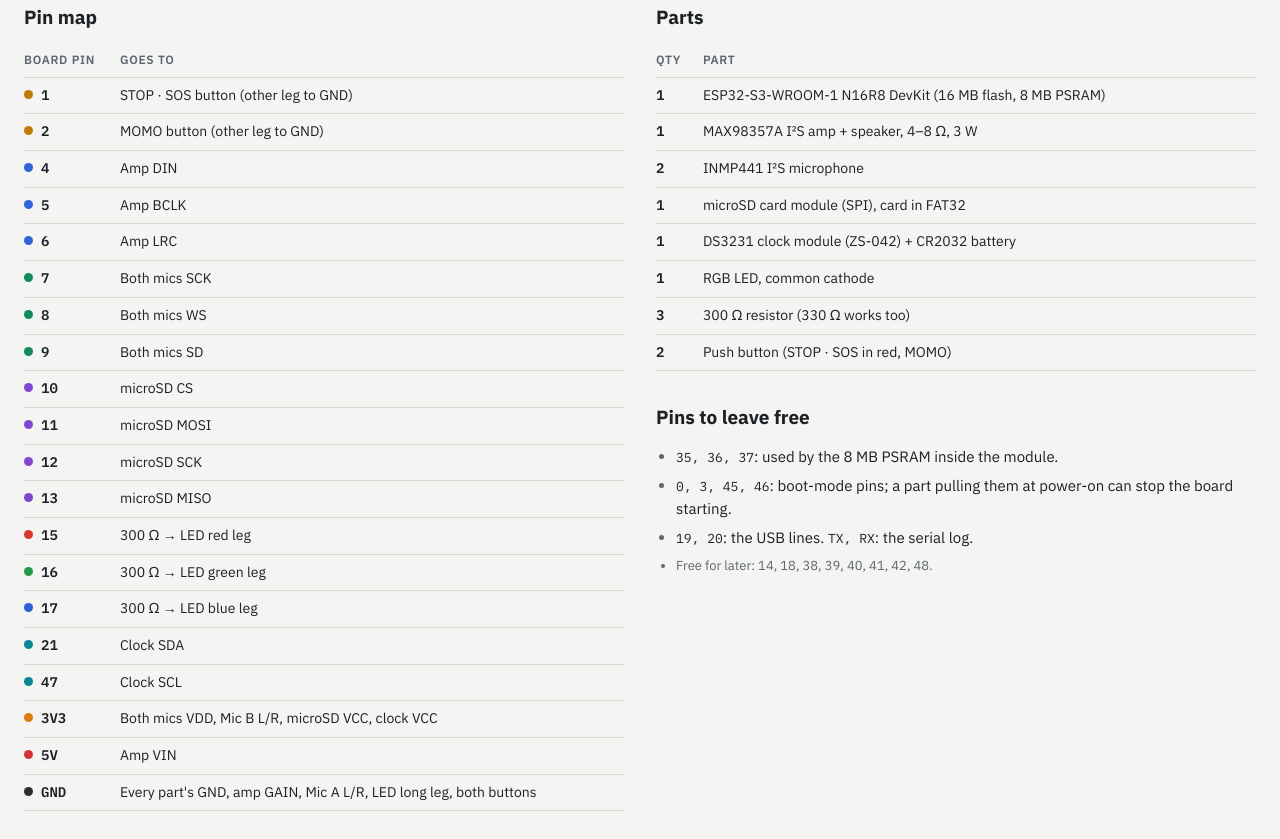
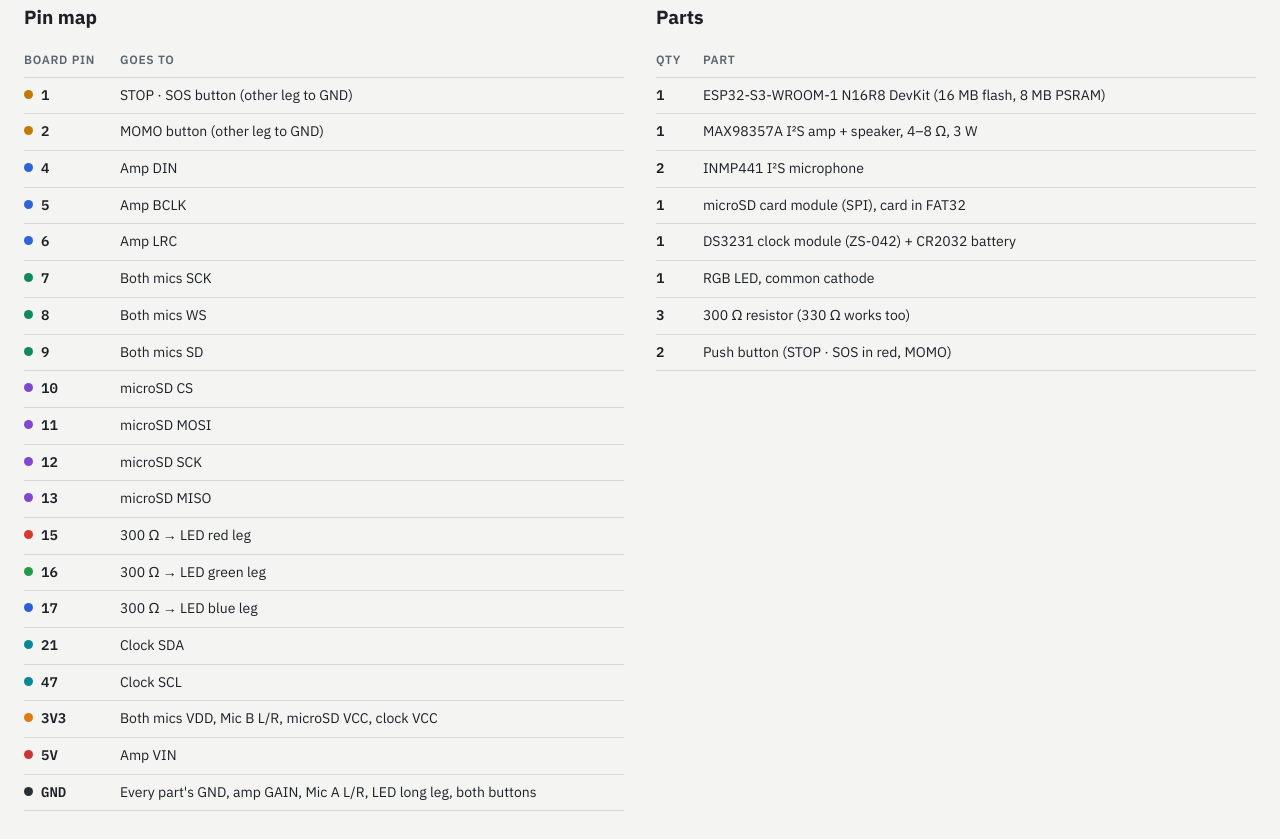
Before and after one commit to majharuli0/smart-speaker-esp32, a plain HTML site: page docs/wiring.html in a window 1280 px wide. Shown: the part 1062-1901 px from the top of the page. Drawn offline with Linux system fonts and the light colour scheme.

Commit message:
docs: wiring diagram without the pins-to-leave-free list

```diff
--- a/docs/wiring.html
+++ b/docs/wiring.html
@@ -384,15 +384,6 @@
           </tbody>
         </table>
       </div>
-      <div>
-        <h2>Pins to leave free</h2>
-        <ul>
-          <li><code>35, 36, 37</code>: used by the 8 MB PSRAM inside the module.</li>
-          <li><code>0, 3, 45, 46</code>: boot-mode pins; a part pulling them at power-on can stop the board starting.</li>
-          <li><code>19, 20</code>: the USB lines. <code>TX, RX</code>: the serial log.</li>
-          <li class="note">Free for later: 14, 18, 38, 39, 40, 41, 42, 48.</li>
-        </ul>
-      </div>
     </section>
   </div>
 </div>
```
